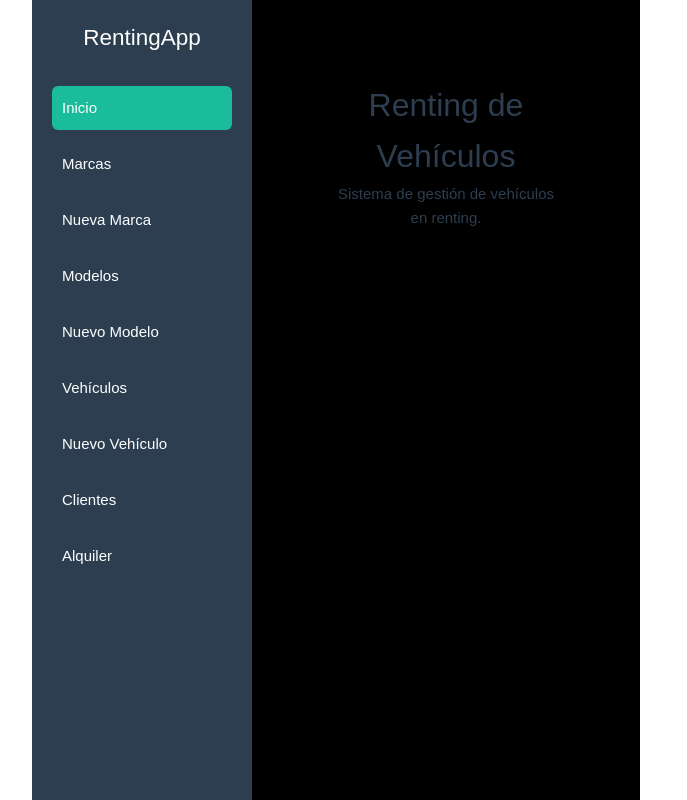
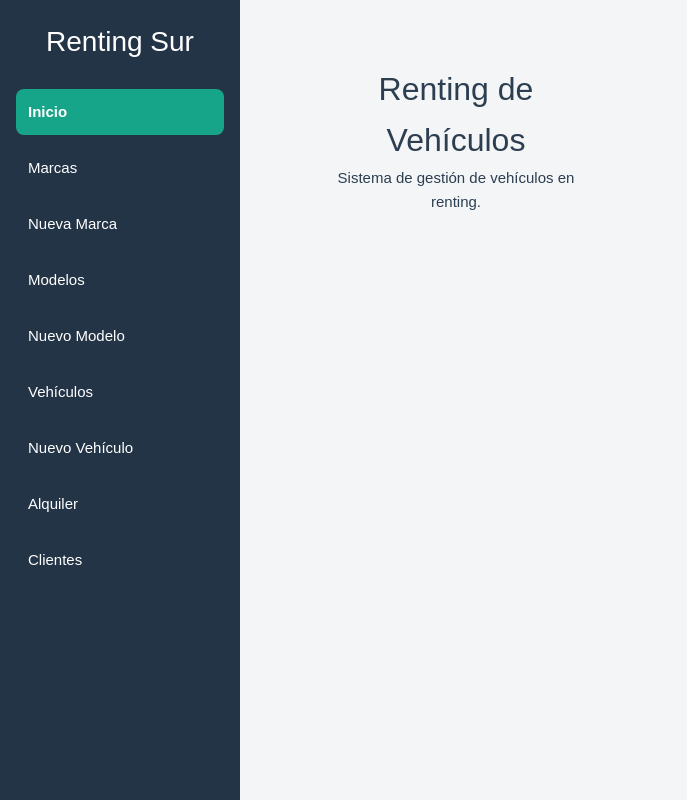
Before and after one commit to diegolarra06/finaVueDiegoLarra, a Vue app in the folder vue-project/: page / in a window 1280 px wide. Shown: the whole page, without its empty margins (0-687 px from the left). Built offline with nearby package versions, Linux system fonts and the light colour scheme.

Commit message:
añado componente reutilizable de nuevo vehiculo

```diff
--- a/vue-project/src/App.vue
+++ b/vue-project/src/App.vue
@@ -1,41 +1,38 @@
 <script setup>
-
-import NavigationMenu from "./components/NavigationMenu.vue"
-
+import { RouterView } from 'vue-router'
+import MenuNavegacion from './components/MenuNavegacion.vue'
 </script>
 
 <template>
+  <div class="aplicacion">
+    <MenuNavegacion />
 
-<div class="layout">
-
-<NavigationMenu />
-
-<main class="content">
-
-<RouterView />
-
-</main>
-
-</div>
-
+    <main class="contenido-principal">
+      <RouterView />
+    </main>
+  </div>
 </template>
 
 <style>
-
-body{
-margin:0;
-font-family:Arial, Helvetica, sans-serif;
+* {
+  box-sizing: border-box;
 }
 
-.layout{
-display:flex;
-min-height:100vh;
+html,
+body,
+#app {
+  margin: 0;
+  min-height: 100%;
+  font-family: Arial, Helvetica, sans-serif;
 }
 
-.content{
-flex:1;
-padding:40px;
-background:#000000;
+body {
+  background-color: #f3f5f7;
 }
 
+.contenido-principal {
+  margin-left: 240px;
+  min-height: 100vh;
+  padding: 24px;
+}
 </style>
--- /dev/null
+++ b/vue-project/src/components/MenuNavegacion.vue
@@ -0,0 +1,74 @@
+<script setup>
+import { RouterLink } from 'vue-router'
+
+const enlacesMenu = [
+  { ruta: '/', texto: 'Inicio' },
+  { ruta: '/marcas', texto: 'Marcas' },
+  { ruta: '/nueva-marca', texto: 'Nueva Marca' },
+  { ruta: '/modelos', texto: 'Modelos' },
+  { ruta: '/nuevo-modelo', texto: 'Nuevo Modelo' },
+  { ruta: '/vehiculos', texto: 'Vehículos' },
+  { ruta: '/nuevo-vehiculo', texto: 'Nuevo Vehículo' },
+  { ruta: '/alquiler', texto: 'Alquiler' },
+  { ruta: '/clientes', texto: 'Clientes' }
+]
+</script>
+
+<template>
+  <aside class="menu-lateral">
+    <h1 class="titulo-aplicacion">Renting Sur</h1>
+
+    <nav class="contenedor-enlaces">
+      <RouterLink
+        v-for="enlace in enlacesMenu"
+        :key="enlace.ruta"
+        :to="enlace.ruta"
+        class="enlace-menu"
+      >
+        {{ enlace.texto }}
+      </RouterLink>
+    </nav>
+  </aside>
+</template>
+
+<style scoped>
+.menu-lateral {
+  position: fixed;
+  top: 0;
+  left: 0;
+  width: 240px;
+  height: 100vh;
+  padding: 20px 16px;
+  background-color: #243447;
+  color: white;
+}
+
+.titulo-aplicacion {
+  margin: 0 0 24px;
+  text-align: center;
+  font-size: 28px;
+}
+
+.contenedor-enlaces {
+  display: flex;
+  flex-direction: column;
+  gap: 10px;
+}
+
+.enlace-menu {
+  display: block;
+  padding: 11px 12px;
+  border-radius: 8px;
+  color: white;
+  text-decoration: none;
+}
+
+.enlace-menu:hover {
+  background-color: #31485f;
+}
+
+.enlace-menu.router-link-exact-active {
+  background-color: #17a589;
+  font-weight: bold;
+}
+</style>
```
Also changed, not shown: vue-project/src/components/NuevoVehiculo.vue (added, +195 -0 lines).
